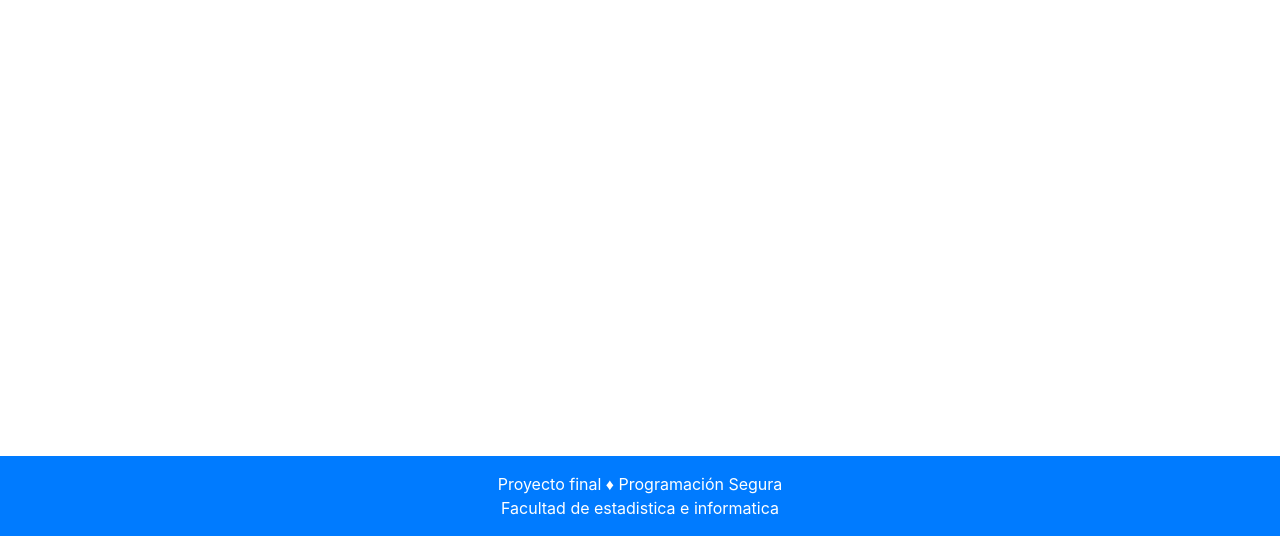
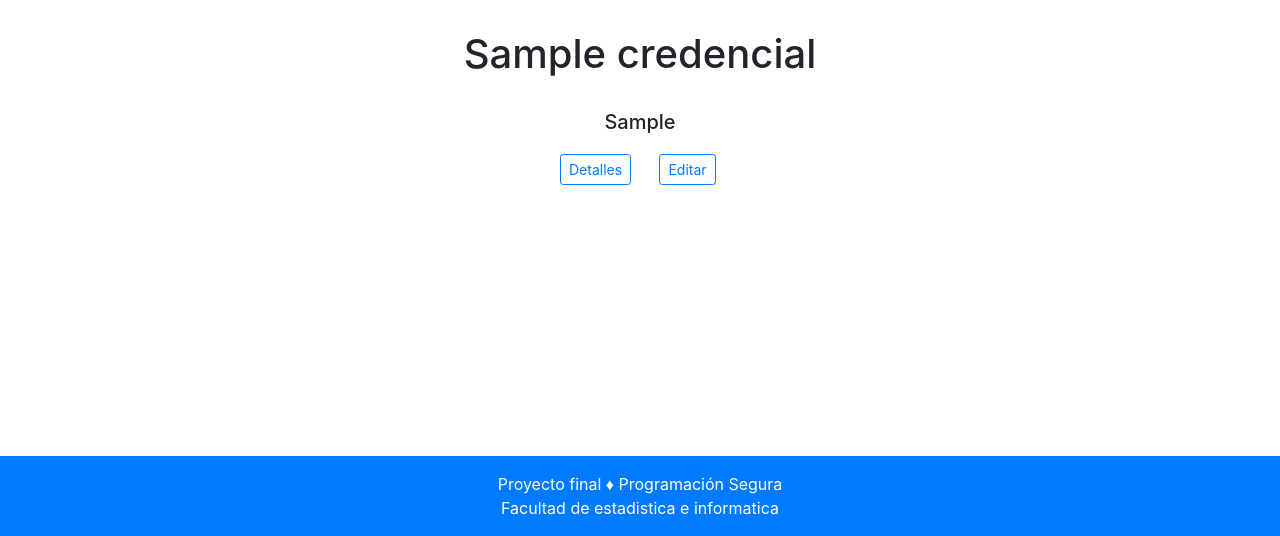
Before and after one commit to jarlet10/Proyectps, a Django app: template projectsegura/projectsegura/templates/verlistado.html in a window 1280 px wide. Shown: the part 264-800 px from the top of the page. Run offline with Django 3.2, Linux system fonts and the light colour scheme; the template is opened without the code that fills it: most values are stand-ins (such as "Sample title", 1, 10 or a date in 2020); some libraries are stand-ins or nearby versions.

Commit message:
listado de credenciales

```diff
--- a/projectsegura/projectsegura/templates/verlistado.html
+++ b/projectsegura/projectsegura/templates/verlistado.html
@@ -3,5 +3,32 @@
 {% block titulo %} <title>ListadoCredenciales</title> {% endblock %}
 {% block jumbo %} Listado De Cuentas {% endblock %}
 {% block cuerpo %}
+<div class="container">
+	<form id="listado" action="/ver_detalles_credencial" method="POST">
+		{% csrf_token %}
+		<ul class="list-group text-center" id="listac">
+			{% for credencial in credencialesx %}
+			<li class="list-group" id="cred" onclick="selectcred()">
+				<h1>{{ credencial.nombre_cuenta }}</h1>
+				<br>
+				<h5>{{ credencial.usuario_cuenta }}</h5>
+				<div style="height: 12px;"></div>
+				<div class="row">
+					<div class="form-group col-sm-5">
+					</div>
+					<div class="form-group col-sm-1">
+						<button type="submit" class="btn btn-outline-primary btn-sm">Detalles</button>
+					</div>
+					<div class="form-group col-sm-1">
+						<button type="submit" class="btn btn-outline-primary btn-sm">Editar</button>
+					</div>
+					<div class="form-group col-sm-5">
+					</div>
+				</div>
+			</li>
+			{% endfor %}
+		</ul>
+	</form>
+</div>
 
 {% endblock %}
--- a/projectsegura/projectsegura/views.py
+++ b/projectsegura/projectsegura/views.py
@@ -336,7 +336,9 @@ def editar_credencial(request):
 def ver_listado_cuentas(request):
     if request.method == 'GET':
         t = 'verlistado.html'
-        return render(request,t)
+        credencialesx = models.credenciales.objects.all()
+        c = {'credencialesx': credencialesx}
+        return render(request,t,c)
     elif request.method == 'POST':
         t = 'registrar.html'
         return render(request,t)
```
